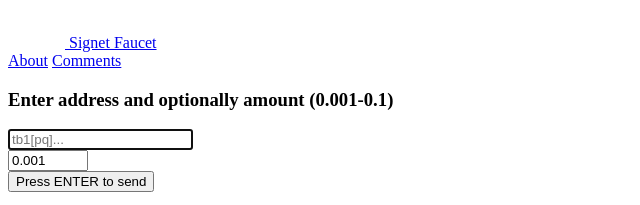
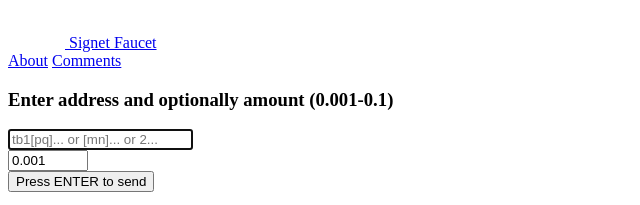
Before and after one commit to jsarenik/bitcoin-faucet-shell, a plain HTML site: page index.html in a window 1280 px wide. Shown: the top 205 px of the page, 0-640 px from the left. Drawn offline with Linux system fonts and the light colour scheme.

Commit message:
More exact address matching
Following types of addresses should be properly matched:
legacy, p2sh-segwit, bech32 and bech32m

Inspired by
 - https://ihateregex.io/expr/bitcoin-address/
 - https://allprivatekeys.com/static/img/address_map.jpg

```diff
--- a/index.html
+++ b/index.html
@@ -49,7 +49,7 @@
 
                             <div class="field has-margin-top-25">
                                 <div class="control">
-                                    <input class="input" id="address" name="address" type="text" placeholder="tb1[pq]..." tabindex="1" autocapitalize="off" autocorrect="off" pattern="^(tb1[pq].{8,})|([mn2][a-zA-Z0-9]{30,})" title="Use a valid signet address.">
+                                    <input class="input" id="address" name="address" type="text" placeholder="tb1[pq]... or [mn]... or 2..." tabindex="1" autocapitalize="off" autocorrect="off" pattern="^(tb1[qpzry9x8gf2tvdw0s3jn54khce6mua7l]{39,})|([mn2][a-zA-HJ-NP-Z0-9]{25,33})" title="Use a valid signet address (legacy, p2sh-segwit, bech32 or bech32m).">
                                 </div>
                             </div>
                             <div class="field has-margin-top-25">
```
Also changed, not shown: Caddyfile.txt.
